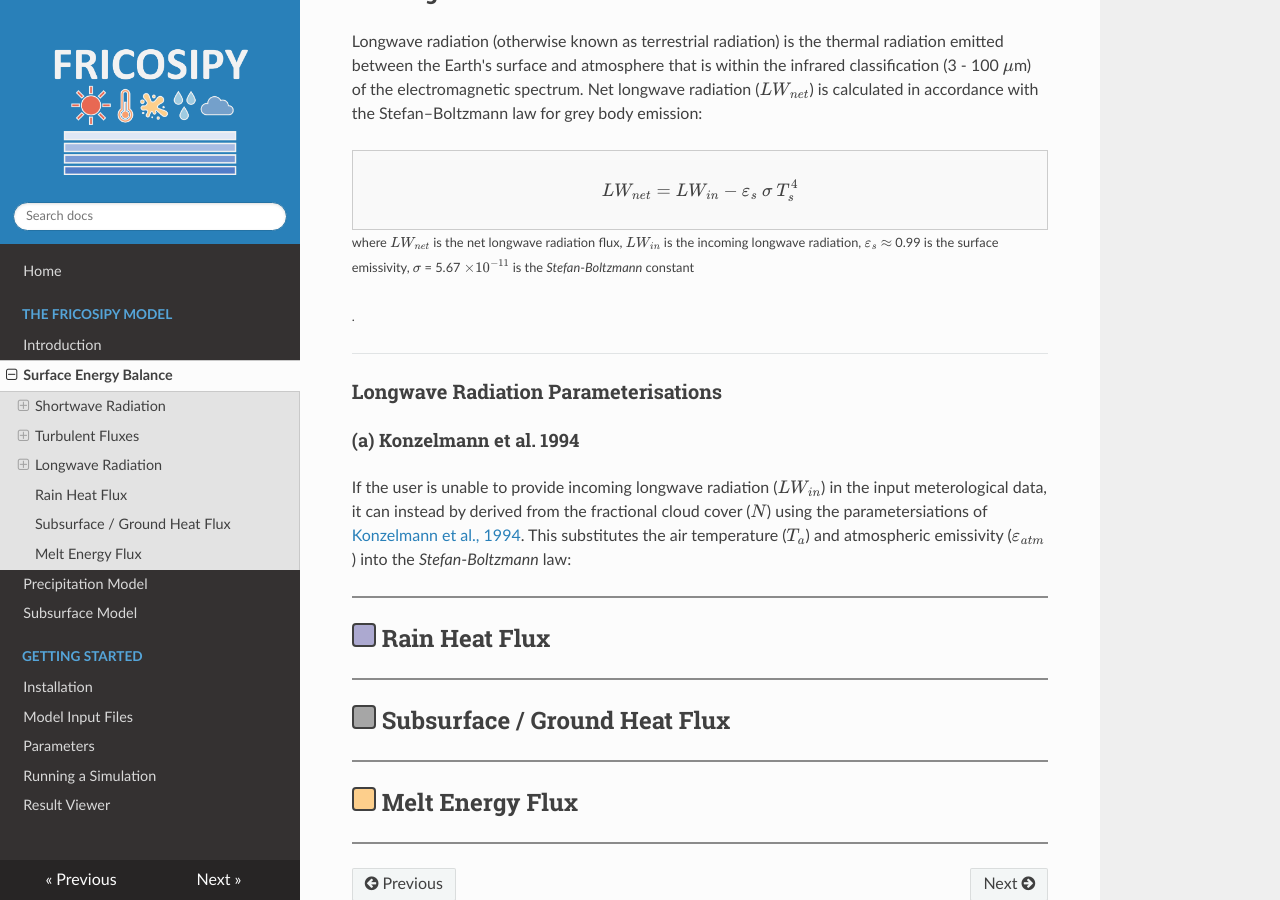
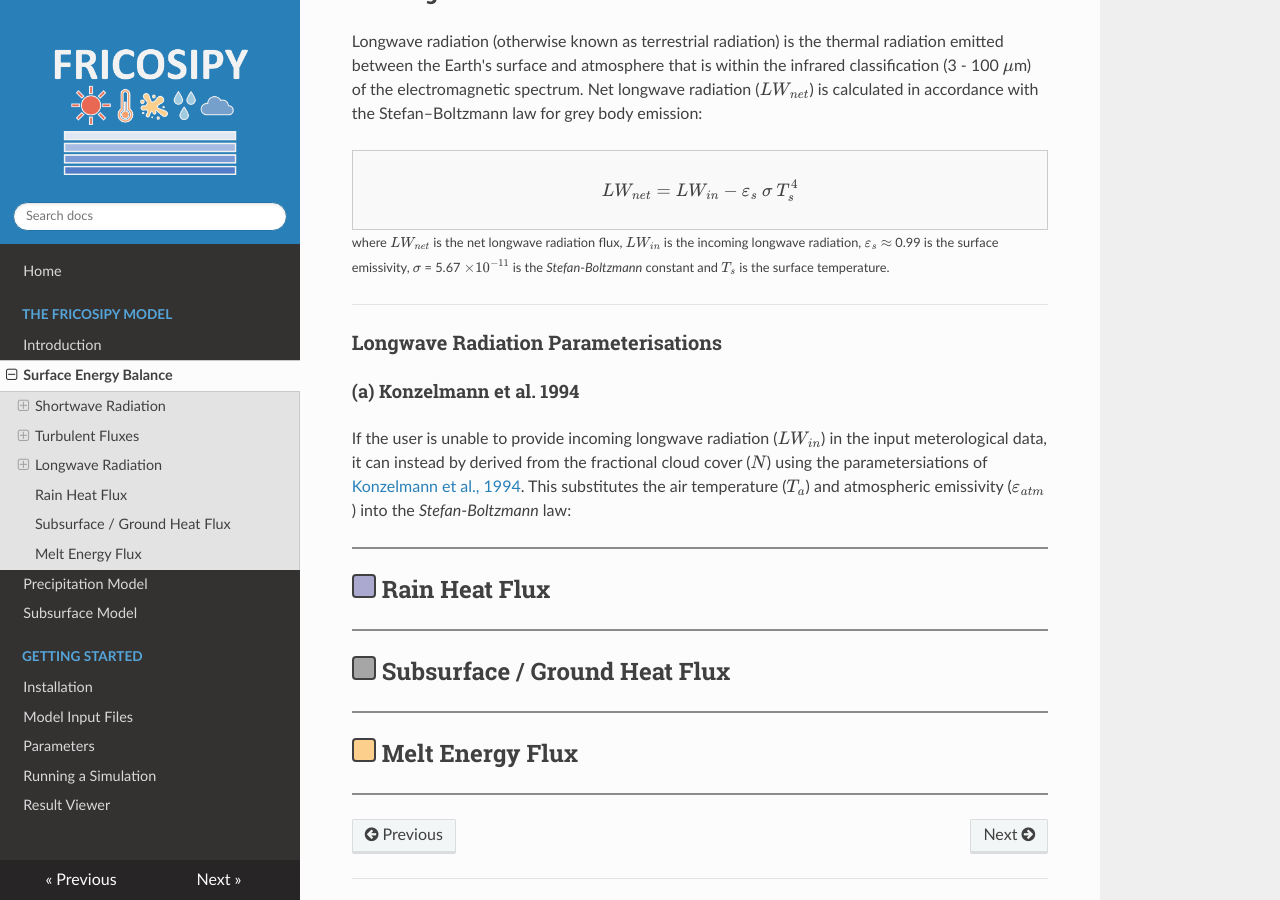
Before and after one commit to MarcusGastaldello/FRICOSIPY, an MkDocs documentation site: the page built from docs/surface_energy_balance.md, in a window 1280 px wide and 900 px high, scrolled down 1880 px. Built offline with MkDocs 1.6.1, drawn with Linux system fonts in a browser that asks for light colours; nearby versions of some CDN libraries.

Commit message:
Update surface_energy_balance.md

```diff
--- a/docs/surface_energy_balance.md
+++ b/docs/surface_energy_balance.md
@@ -65,11 +65,7 @@ $$
 LW_{net} = LW_{in} - \varepsilon_{s} \: \sigma \: T_{s}^{4}
 $$
 </div>
-<small>where $LW_{net}$  is the net longwave radiation flux, $LW_{in}$ is the incoming longwave radiation, $\varepsilon_{s}$ $\approx$ 0.99 is the surface emissivity, $\sigma$ = 5.67 $\times 10^{-11}$ is the *Stefan*-*Boltzmann* constant
-
-
-
-  .</small>
+<small>where $LW_{net}$  is the net longwave radiation flux, $LW_{in}$ is the incoming longwave radiation, $\varepsilon_{s}$ $\approx$ 0.99 is the surface emissivity, $\sigma$ = 5.67 $\times 10^{-11}$ is the *Stefan*-*Boltzmann* constant and $T_s$ is the surface temperature.</small>
 
 ---
 
```
